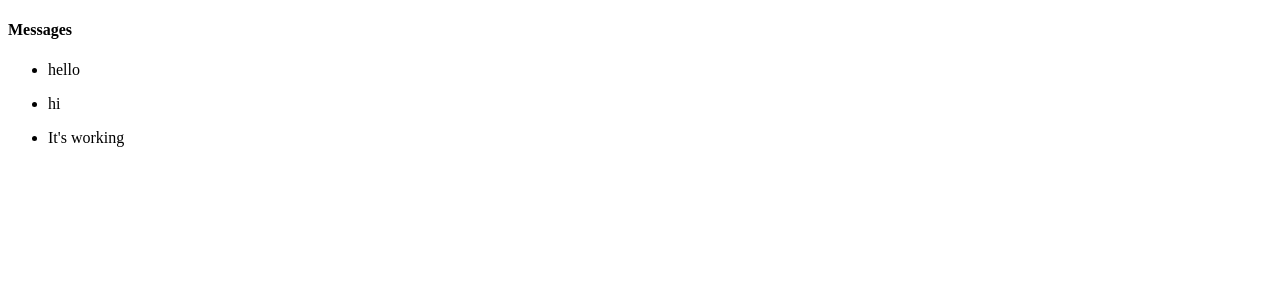
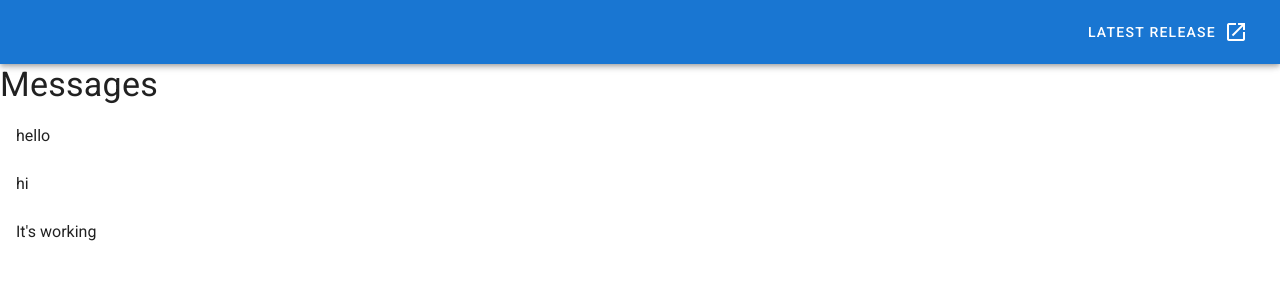
Before and after one commit to hairedfox/vue-simple-chat, a Vue app: page / in a window 1280 px wide. Shown: the top 300 px of the page. Built offline with nearby package versions, Linux system fonts and the light colour scheme.

Commit message:
add vuetify

```diff
--- a/public/index.html
+++ b/public/index.html
@@ -1,11 +1,13 @@
 <!DOCTYPE html>
-<html lang="">
+<html lang="en">
   <head>
     <meta charset="utf-8">
     <meta http-equiv="X-UA-Compatible" content="IE=edge">
     <meta name="viewport" content="width=device-width,initial-scale=1.0">
     <link rel="icon" href="<%= BASE_URL %>favicon.ico">
     <title><%= htmlWebpackPlugin.options.title %></title>
+    <link rel="stylesheet" href="https://fonts.googleapis.com/css?family=Roboto:100,300,400,500,700,900">
+    <link rel="stylesheet" href="https://cdn.jsdelivr.net/npm/@mdi/font@latest/css/materialdesignicons.min.css">
   </head>
   <body>
     <noscript>
--- a/src/App.vue
+++ b/src/App.vue
@@ -1,14 +1,33 @@
 <template>
-  <div id="app">
-    <messages />
-  </div>
+  <v-app>
+    <v-app-bar app color="primary" dark>
+      <v-spacer></v-spacer>
+
+      <v-btn
+        href="https://github.com/vuetifyjs/vuetify/releases/latest"
+        target="_blank"
+        text
+      >
+        <span class="mr-2">Latest Release</span>
+        <v-icon>mdi-open-in-new</v-icon>
+      </v-btn>
+    </v-app-bar>
+
+    <v-main>
+      <Messages />
+    </v-main>
+  </v-app>
 </template>
 
 <script>
-import Messages from "./components/Messages.vue";
+import Messages from "./components/Messages";
 
 export default {
   name: "App",
+
+  data: () => ({
+    //
+  }),
   components: {
     Messages
   }
--- a/src/components/Messages.vue
+++ b/src/components/Messages.vue
@@ -1,9 +1,17 @@
 <template>
   <div>
-    <h4>Messages</h4>
-    <ul v-for="(message, i) in messages" :key="i">
-      <li>{{ message }}</li>
-    </ul>
+    <h4 class="display-1">Messages</h4>
+    <v-list>
+      <v-list-item
+        v-for="(message, idx) in messages"
+        :key="idx"
+        @click.prevent=""
+      >
+        <v-list-item-content>
+          <v-list-item-title v-text="message"></v-list-item-title>
+        </v-list-item-content>
+      </v-list-item>
+    </v-list>
   </div>
 </template>
 
--- a/src/main.js
+++ b/src/main.js
@@ -1,8 +1,10 @@
 import Vue from "vue";
 import App from "./App.vue";
+import vuetify from "./plugins/vuetify";
 
 Vue.config.productionTip = false;
 
 new Vue({
+  vuetify,
   render: h => h(App)
 }).$mount("#app");
--- /dev/null
+++ b/src/plugins/vuetify.js
@@ -0,0 +1,6 @@
+import Vue from "vue";
+import Vuetify from "vuetify/lib/framework";
+
+Vue.use(Vuetify);
+
+export default new Vuetify({});
--- /dev/null
+++ b/vue.config.js
@@ -0,0 +1,3 @@
+module.exports = {
+  transpileDependencies: ["vuetify"]
+};
```
Also changed, not shown: package.json (+7 -2 lines), src/assets/logo.png (deleted), 1 other file (tests, documents, lock files or other folders).
